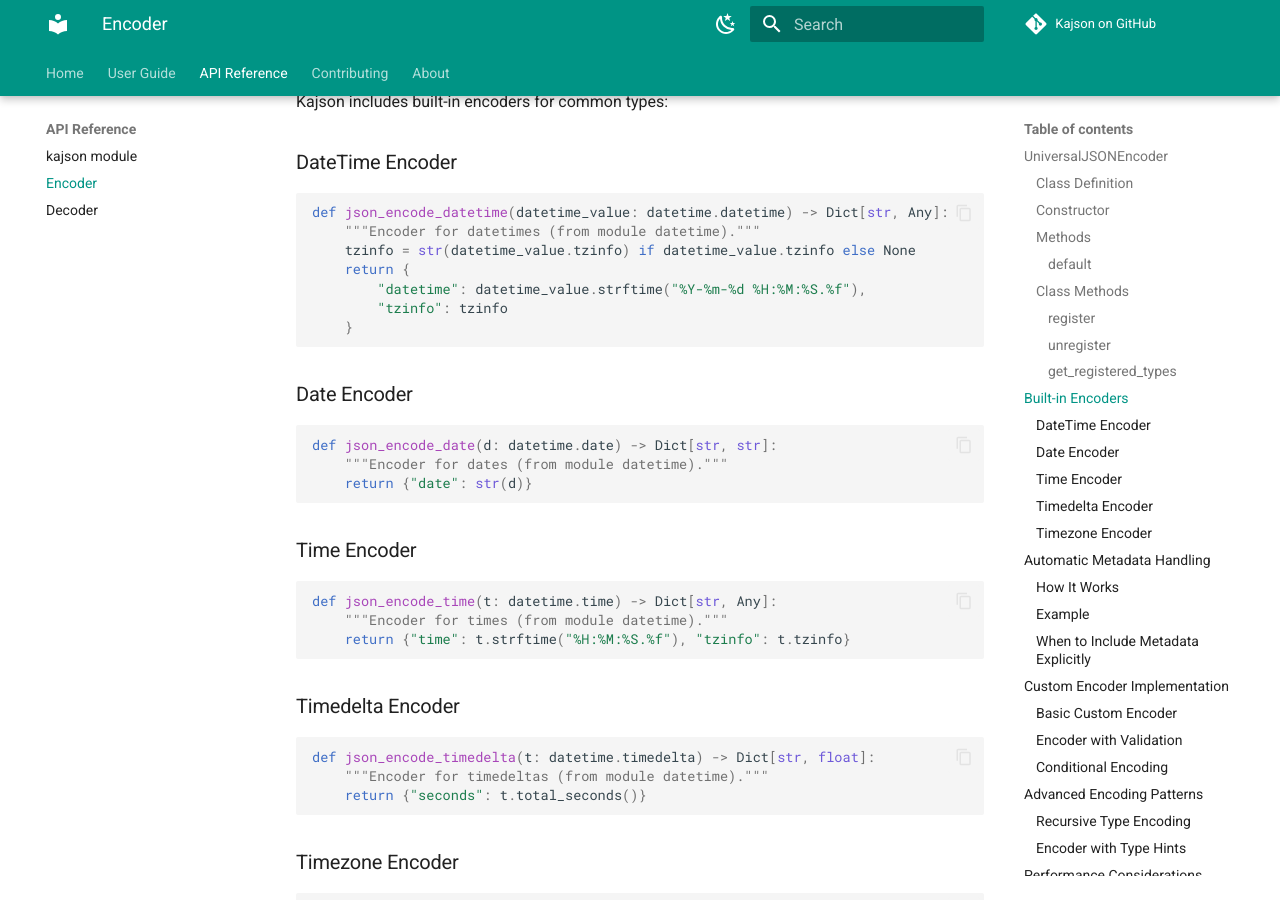
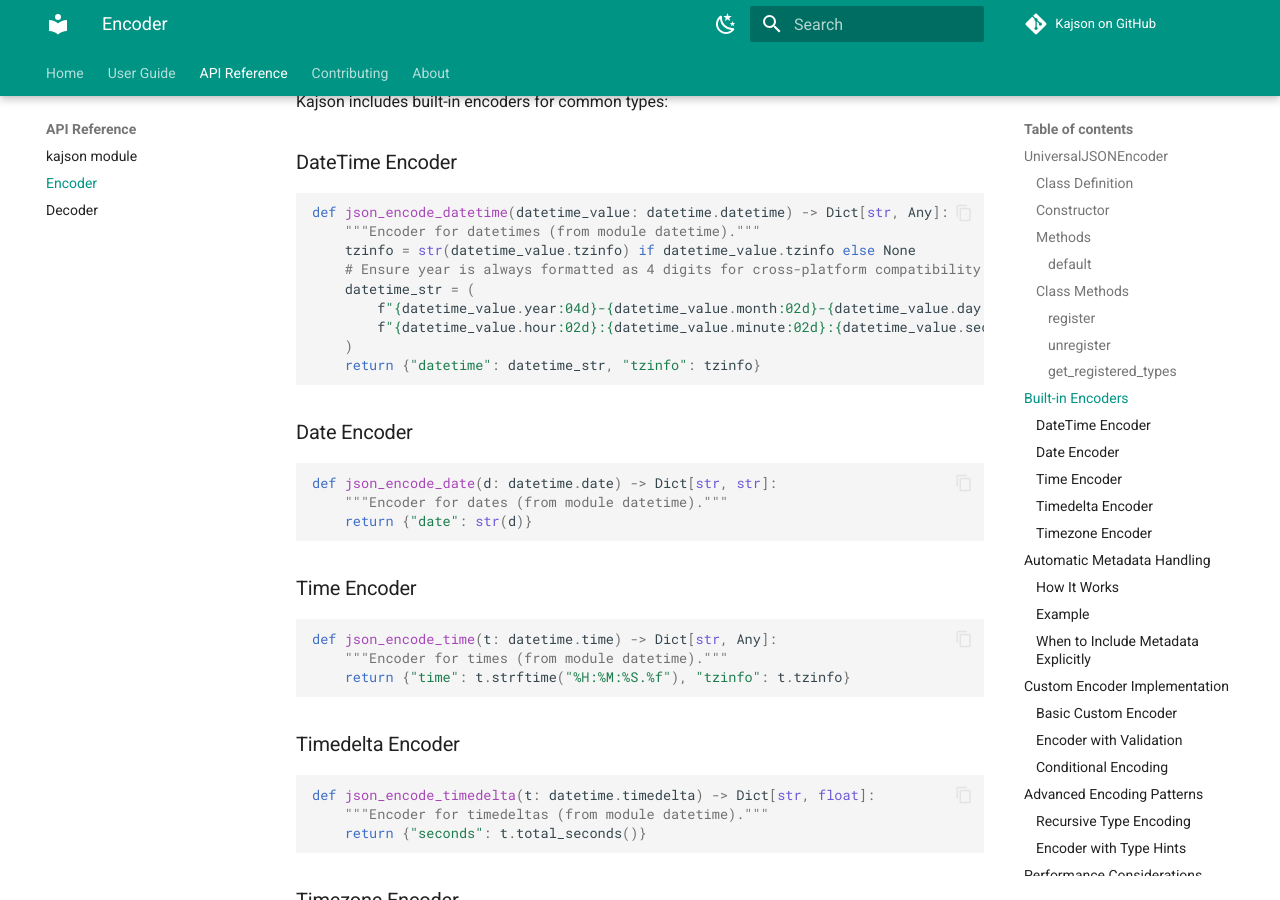
Before and after one commit to Pipelex/kajson, an MkDocs documentation site: the page built from docs/pages/api/encoder.md, in a window 1280 px wide and 900 px high, scrolled down 2400 px. Built offline with MkDocs 1.6.1 and Material for MkDocs 9.7.7, drawn with Linux system fonts in a browser that asks for light colours; comment, search, counter and statistics services are not loaded.

Commit message:
Update docs

````diff
--- a/docs/pages/api/encoder.md
+++ b/docs/pages/api/encoder.md
@@ -123,10 +123,12 @@ Kajson includes built-in encoders for common types:
 def json_encode_datetime(datetime_value: datetime.datetime) -> Dict[str, Any]:
     """Encoder for datetimes (from module datetime)."""
     tzinfo = str(datetime_value.tzinfo) if datetime_value.tzinfo else None
-    return {
-        "datetime": datetime_value.strftime("%Y-%m-%d %H:%M:%S.%f"),
-        "tzinfo": tzinfo
-    }
+    # Ensure year is always formatted as 4 digits for cross-platform compatibility
+    datetime_str = (
+        f"{datetime_value.year:04d}-{datetime_value.month:02d}-{datetime_value.day:02d} "
+        f"{datetime_value.hour:02d}:{datetime_value.minute:02d}:{datetime_value.second:02d}.{datetime_value.microsecond:06d}"
+    )
+    return {"datetime": datetime_str, "tzinfo": tzinfo}
 ```
 
 ### Date Encoder
````
Also changed, not shown: 1 other file.
